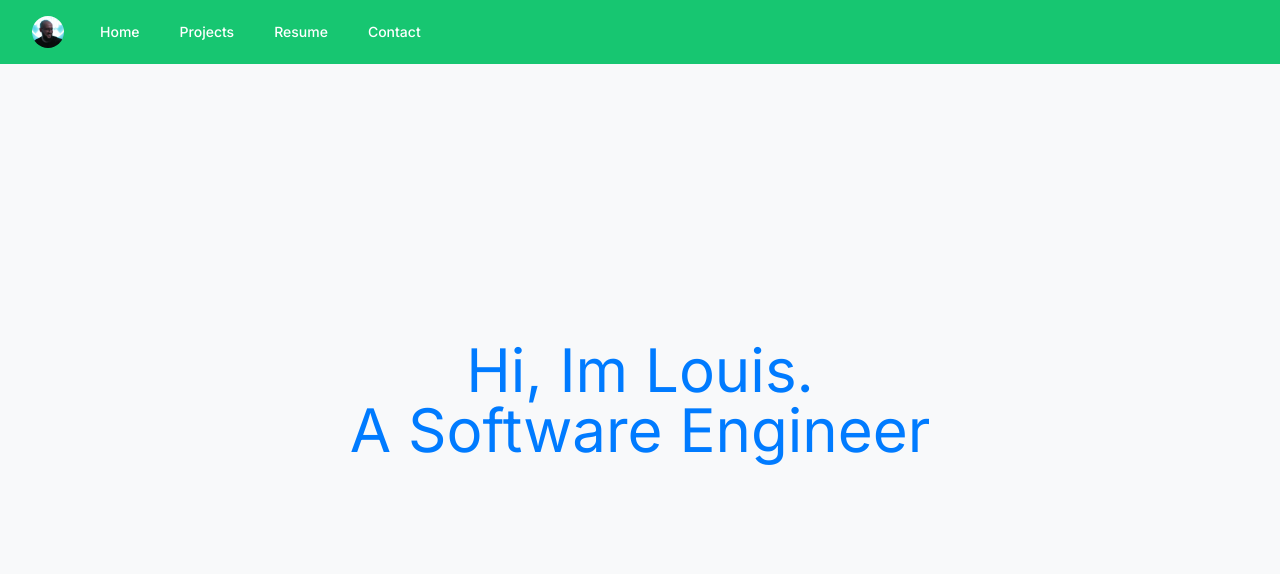
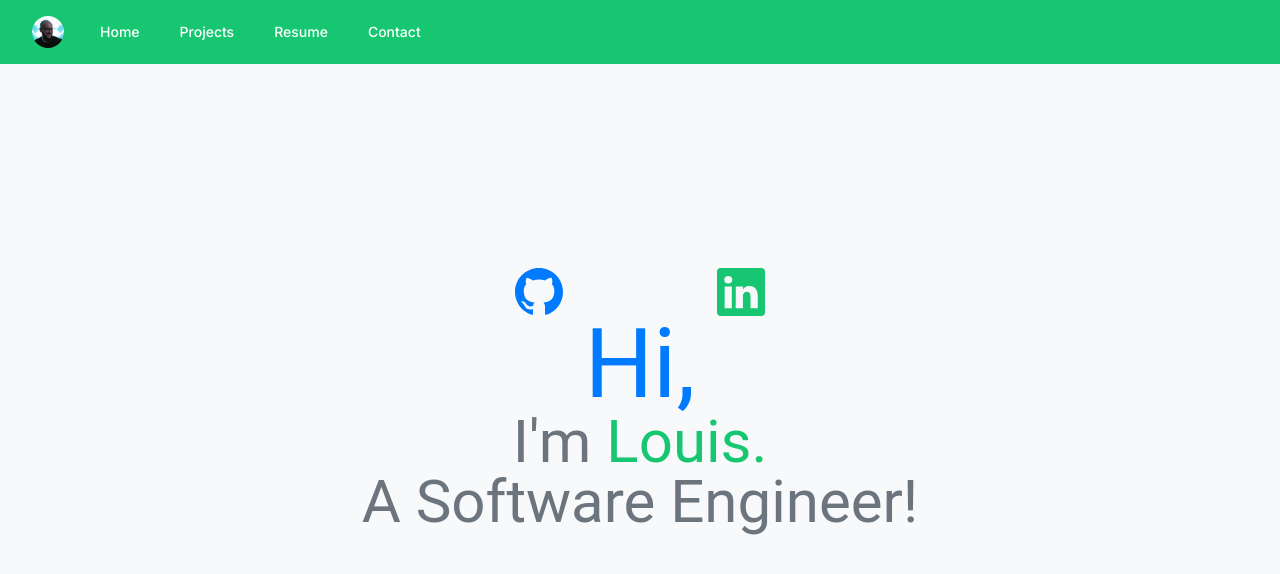
Before and after one commit to LouisAlemar/louisalemar-nextjs, a Next.js app: page / in a window 1280 px wide. Shown: the top 574 px of the page. Built offline with nearby package versions, Linux system fonts and the light colour scheme.

Commit message:
add social links and style homepage text colors

```diff
--- a/package.json
+++ b/package.json
@@ -27,6 +27,7 @@
     "react": "18.2.0",
     "react-dom": "18.2.0",
     "react-helmet": "^6.1.0",
+    "react-icons": "^4.10.1",
     "react-redux": "^8.1.2",
     "react-router-dom": "^6.15.0",
     "redux": "^4.2.1",
--- a/src/app/globals.css
+++ b/src/app/globals.css
@@ -1,6 +1,9 @@
 @tailwind base;
 @tailwind components;
 @tailwind utilities;
+
+@import url('https://fonts.googleapis.com/css2?family=Roboto:ital,wght@0,400;0,600;1,400;1,600&display=swap');
+@import url('https://fonts.googleapis.com/css2?family=Roboto+Condensed:ital,wght@0,300;0,400;0,700;1,300;1,400;1,700&display=swap');
 
 :root {
   --foreground-rgb: 0, 0, 0;
--- a/src/app/page.tsx
+++ b/src/app/page.tsx
@@ -1,5 +1,7 @@
 "use client";
 import { motion } from "framer-motion";
+import { BsGithub } from 'react-icons/bs';
+import { BsLinkedin } from 'react-icons/bs';
 
 export default function Home() {
   return (
@@ -14,8 +16,20 @@ export default function Home() {
       }}
     >
       <main className="flex flex-col items-center justify-between">
-        <div className="h-screen flex items-center justify-items-center">
-          <h1 className="text-6xl text-blue">Hi, Im Louis. <br />A Software Engineer</h1>
+        <div className="h-screen flex items-center justify-content-center flex-col justify-center">
+          <div className="social-icons flex justify-evenly items-center w-full">
+            <a href="https://github.com/LouisAlemar/" target="_blank">
+              <BsGithub className="text-5xl text-blue" />
+            </a>
+            <a href="https://www.linkedin.com/in/louisalemar/" target="_blank">
+              <BsLinkedin className="text-5xl text-green" />
+            </a>
+
+
+          </div>
+          <h1 className="text-8xl text-blue font-roboto block">Hi,</h1>
+          <h1 className="text-6xl text-gray font-roboto block">I&apos;m <span className="text-green">Louis.</span></h1>
+          <h1 className="text-6xl text-gray font-roboto">A Software Engineer!</h1>
         </div>
       </main>
     </motion.div>
--- a/tailwind.config.ts
+++ b/tailwind.config.ts
@@ -19,6 +19,10 @@ const config: Config = {
         green: "#17C671",
         lightGray: "#F8F9FA",
       },
+      fontFamily: {
+        'roboto': ['Roboto', 'sans-serif'],
+        'roboto-condensed': ['Roboto Condensed', 'sans-serif']
+      },
     },
   },
   plugins: [],
```
Also changed, not shown: 1 other file (tests, documents, lock files or other folders).
